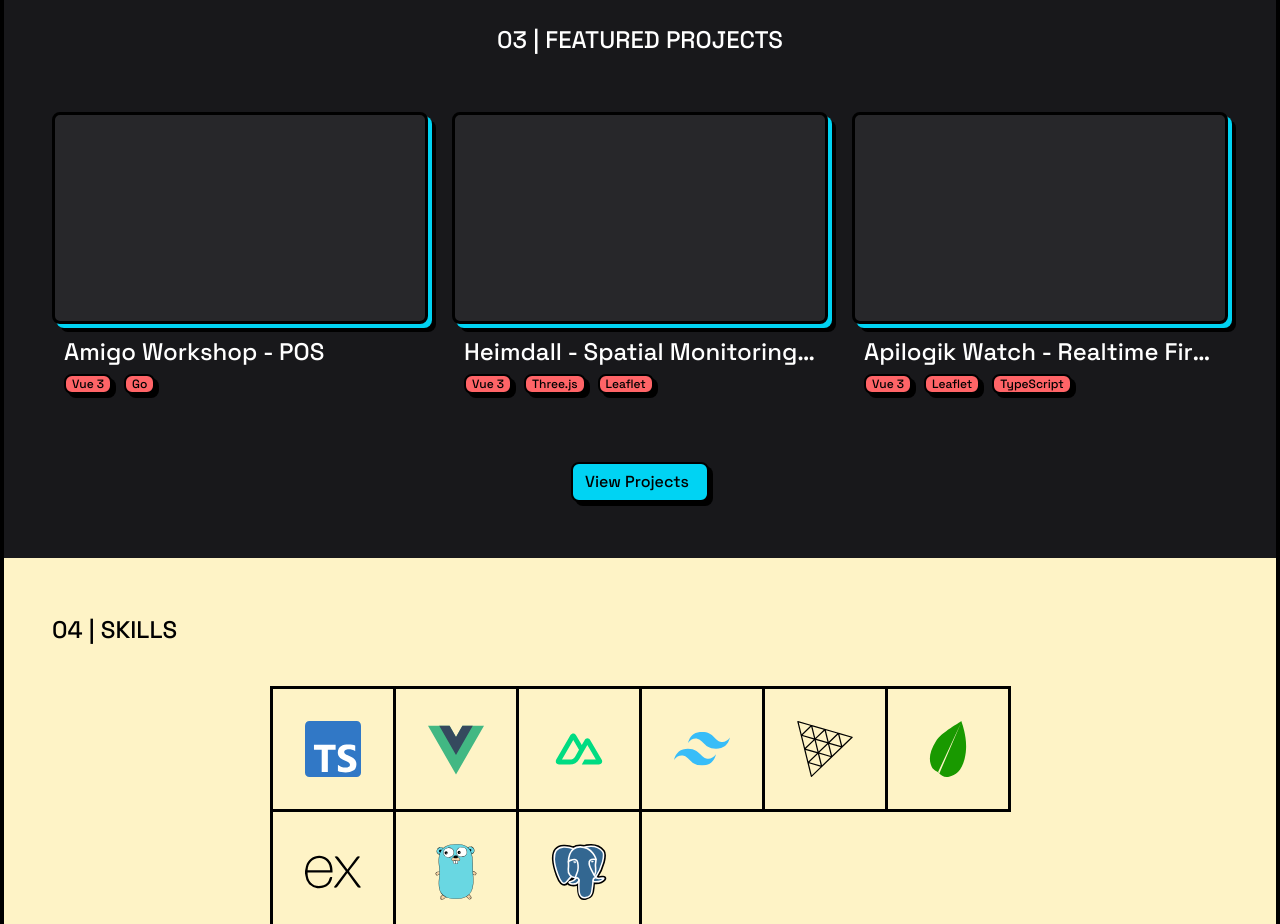
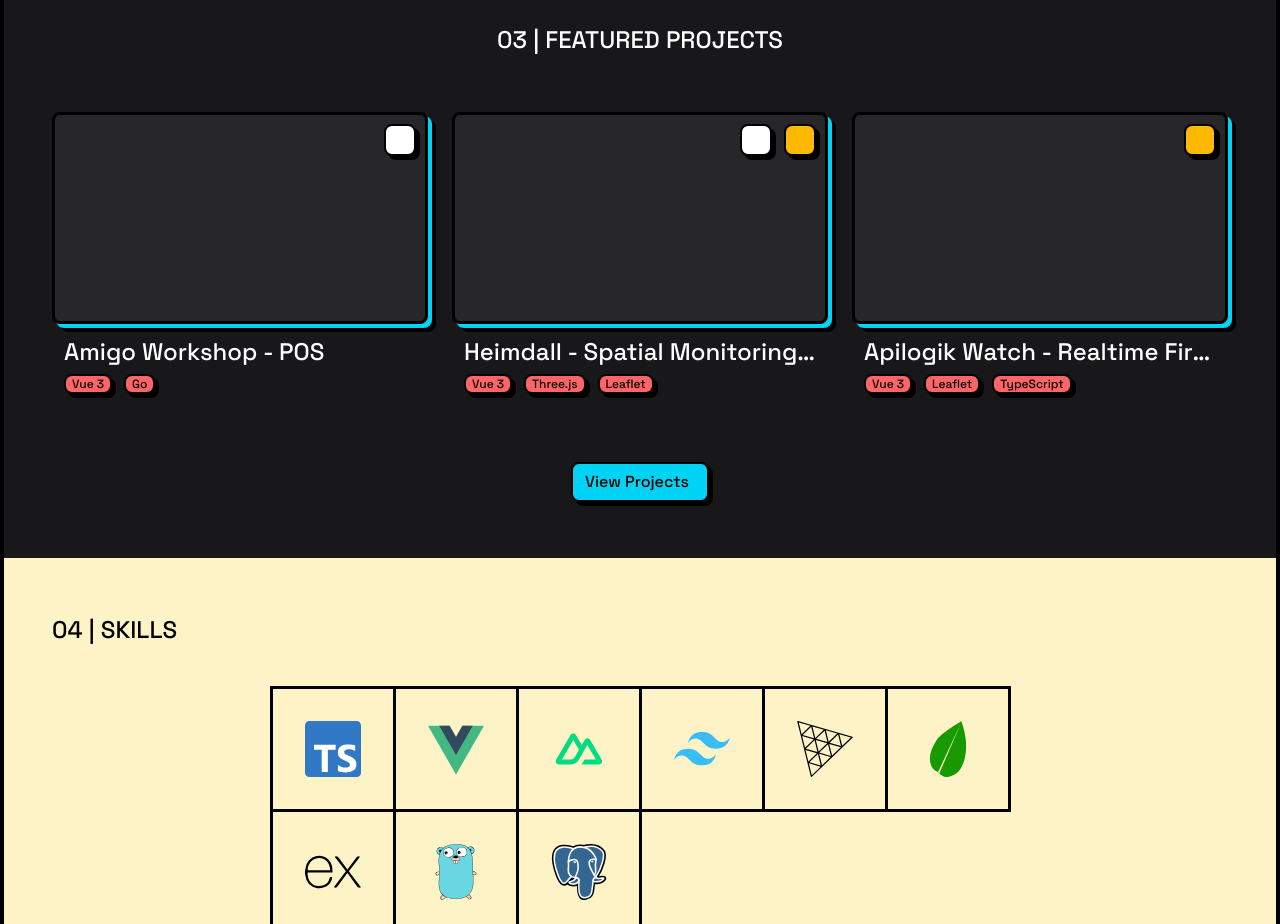
Before and after one commit to wunlight/yggdrasil, a Nuxt app: page / in a window 1280 px wide. Shown: the part 1080-2004 px from the top of the page. Built offline with nearby package versions, Linux system fonts and the light colour scheme; what @iconify/tailwind4 would draw is missing.

Commit message:
chore: make project card actions visible

```diff
--- a/app/components/project/card.vue
+++ b/app/components/project/card.vue
@@ -36,7 +36,7 @@ const shadowClass = computed(() => `nb-shadow-${props.severity}`);
         />
       </div>
     </div>
-    <div class="absolute right-3 top-3 z-1 hidden group-hover:flex gap-3">
+    <div class="absolute right-3 top-3 z-1 flex gap-3">
       <NuxtLink v-if="data.links.blog" :to="data.links.blog">
         <UiButton icon="icon-[tabler--book]" severity="success" size="sm" squared />
       </NuxtLink>
```
